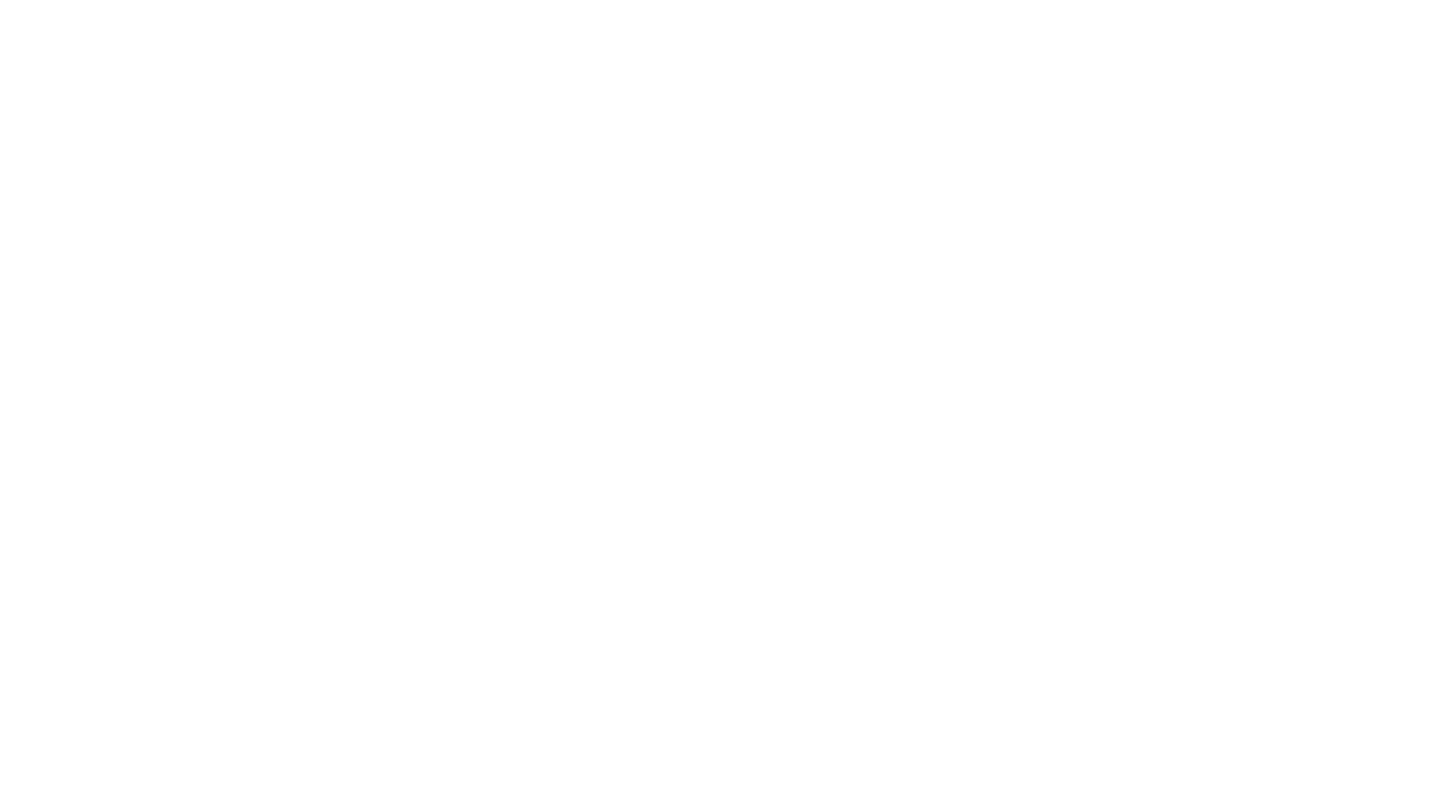
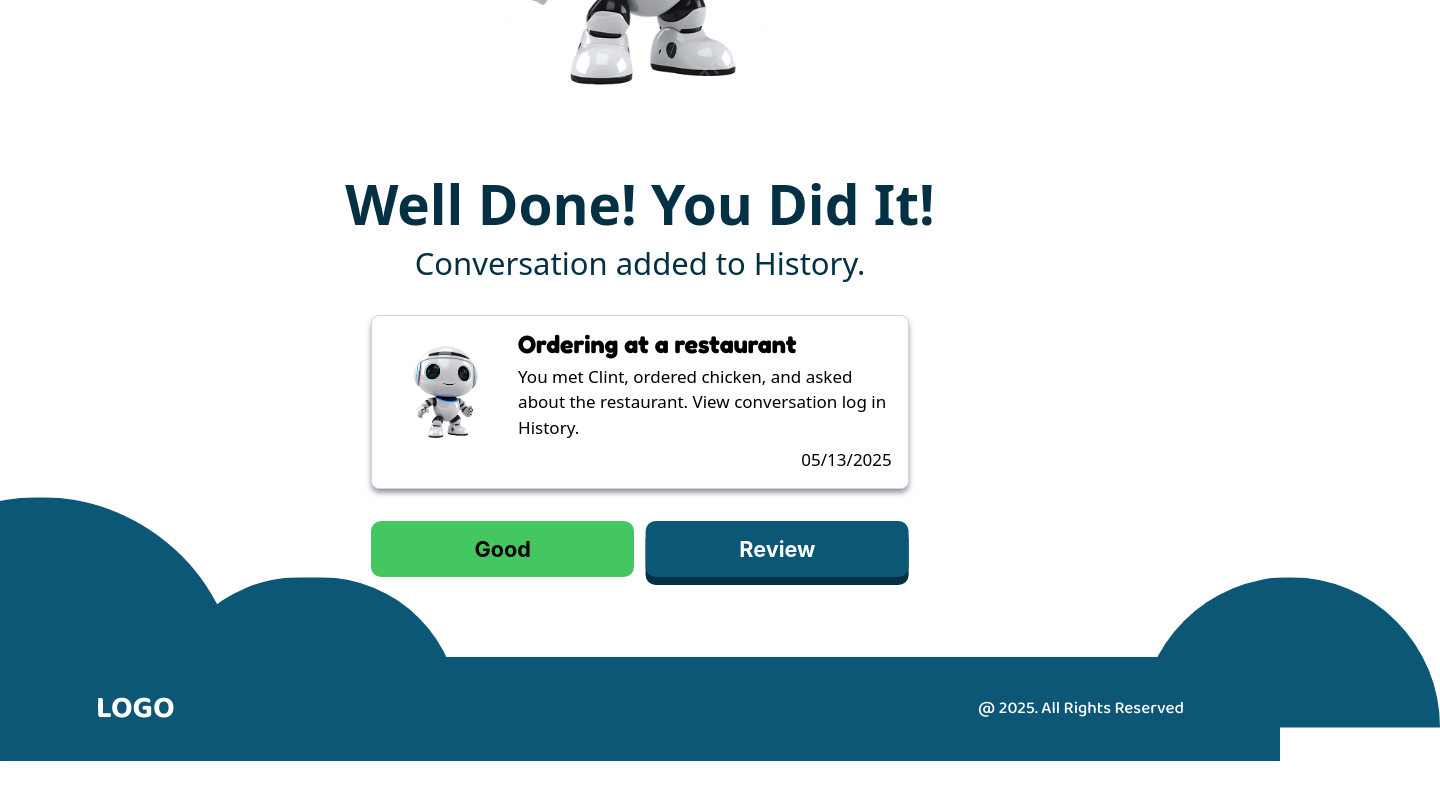
Before and after one commit to MinhhQuangg/AWS_HACK_FE, a React (Vite) app: page /feedback in a window 1280 px wide. Before the commit this address had no page. Shown: the part 540-1340 px from the top of the page, 1440 px wide, since content can reach past the window. Before the commit the page ends 800 px from the top, so only its background shows below. Built offline with nearby package versions, Linux system fonts and the light colour scheme.

Commit message:
update feedback

```diff
--- /dev/null
+++ b/src/pages/Feedback.jsx
@@ -0,0 +1,71 @@
+import React from "react";
+import { AIAvatar } from "../assets/styles";
+import AuthNav from "../components/AuthNav";
+import Footer from "../components/Footer";
+import { styles } from "../styles";
+
+const Feedback = () => {
+  return (
+    <div className="flex flex-col justify-between xl:gap-20 md:gap-32 sm:gap-40 gap-48">
+      <AuthNav />
+      <div className="flex flex-col gap-3">
+        <img
+          src={AIAvatar}
+          key="Avatar"
+          className="2xl:w-[500px] 2xl:h-[500px] xl:w-[500px] xl:h-[500px] lg:w-[300px] lg:h-[300px] md:w-[300px] md:h-[300px] sm:w-[250px] sm:h-[250px] w-[200px] h-[200px] object-cover mx-auto mb-5"
+        />
+        <div className={`${styles.headerText} text-center text-primary-dark`}>
+          Well Done! You Did It!
+        </div>
+        <div
+          className={`${styles.headerSubText} text-center text-primary-dark gap-12 font-['Fredoka]`}
+        >
+          Conversation added to History.
+        </div>
+        <div className="grid grid-cols-4 lg:w-[42%] sm:w-[50%] w-[60%] gap-4 mx-auto mt-5 p-4 border border-gray-300 shadow-[0_4px_6px_-1px_rgba(107,114,128,0.9)] rounded-lg bg-white">
+          <div className="col-span-1">
+            <img
+              src={AIAvatar}
+              key="Avatar"
+              className="2xl:w-[120px] 2xl:h-[120px] xl:w-[120px] xl:h-[120px] lg:w-[120px] lg:h-[120px] md:w-[100px] md:h-[100px] sm:w-[80px] sm:h-[80px] w-[70px] h-[70px] object-cover mx-auto mb-5"
+            />
+          </div>
+          <div className="col-span-3 flex flex-col justify-between">
+            <div className={`${styles.sectionHeadText} font-['Fredoka']`}>
+              Ordering at a restaurant
+            </div>
+            <div className={`${styles.sectionSubText} `}>
+              You met Clint, ordered chicken, and asked about the restaurant.
+              View conversation log in History.
+            </div>
+            <div className={`${styles.sectionSubText} text-right`}>
+              05/13/2025
+            </div>
+          </div>
+        </div>
+        <div className="lg:w-[42%] sm:w-[50%] w-[60%] mx-auto flex gap-3 justify-center items-center mt-5">
+          {/* 'Good' as button-styled div */}
+          <div className="w-full text-center font-['Inter'] bg-[#44C760] font-bold text-[1.15rem] lg:text-[1.35rem] md:py-3 py-1 rounded-[10px] transition-all duration-150">
+            Good
+          </div>
+
+          {/* 'Get Started' button with shadow/depth */}
+          <div className="relative w-full">
+            {/* Background shadow layer */}
+            <button className="absolute top-2 left-1/2 -translate-x-1/2 w-full font-['Inter'] bg-primary-dark text-black font-bold text-[1.15rem] lg:text-[1.35rem] md:py-3 py-1 rounded-[10px] shadow-inner z-0 pointer-events-none">
+              &nbsp;
+            </button>
+
+            {/* Foreground button */}
+            <button className="relative z-10 left-1/2 -translate-x-1/2 w-full font-['Inter'] bg-primary text-white font-bold text-[1.15rem] lg:text-[1.35rem] md:py-3 py-1 rounded-[10px] transition-all duration-150 active:translate-y-[2px] active:shadow-inner">
+              Review
+            </button>
+          </div>
+        </div>
+      </div>
+      <Footer />
+    </div>
+  );
+};
+
+export default Feedback;
--- a/src/routes/Routes.jsx
+++ b/src/routes/Routes.jsx
@@ -8,6 +8,7 @@ import SignIn from "../pages/SignIn";
 import SignUp from "../pages/SignUp";
 import { AuthProvider } from "../context/authContext";
 import Landing from "../pages/home/landing/Landing";
+import Feedback from "../pages/Feedback";
 
 export const Routes = () => {
   return (
@@ -18,6 +19,7 @@ export const Routes = () => {
           <Route path="/signin" element={<SignIn />} />
           <Route path="/signup" element={<SignUp />} />
           <Route path="/conversation" element={<Conversation />} />
+          <Route path="/feedback" element={<Feedback />} />
         </RouteComponent>
       </AuthProvider>
     </BrowserRouter>
```
